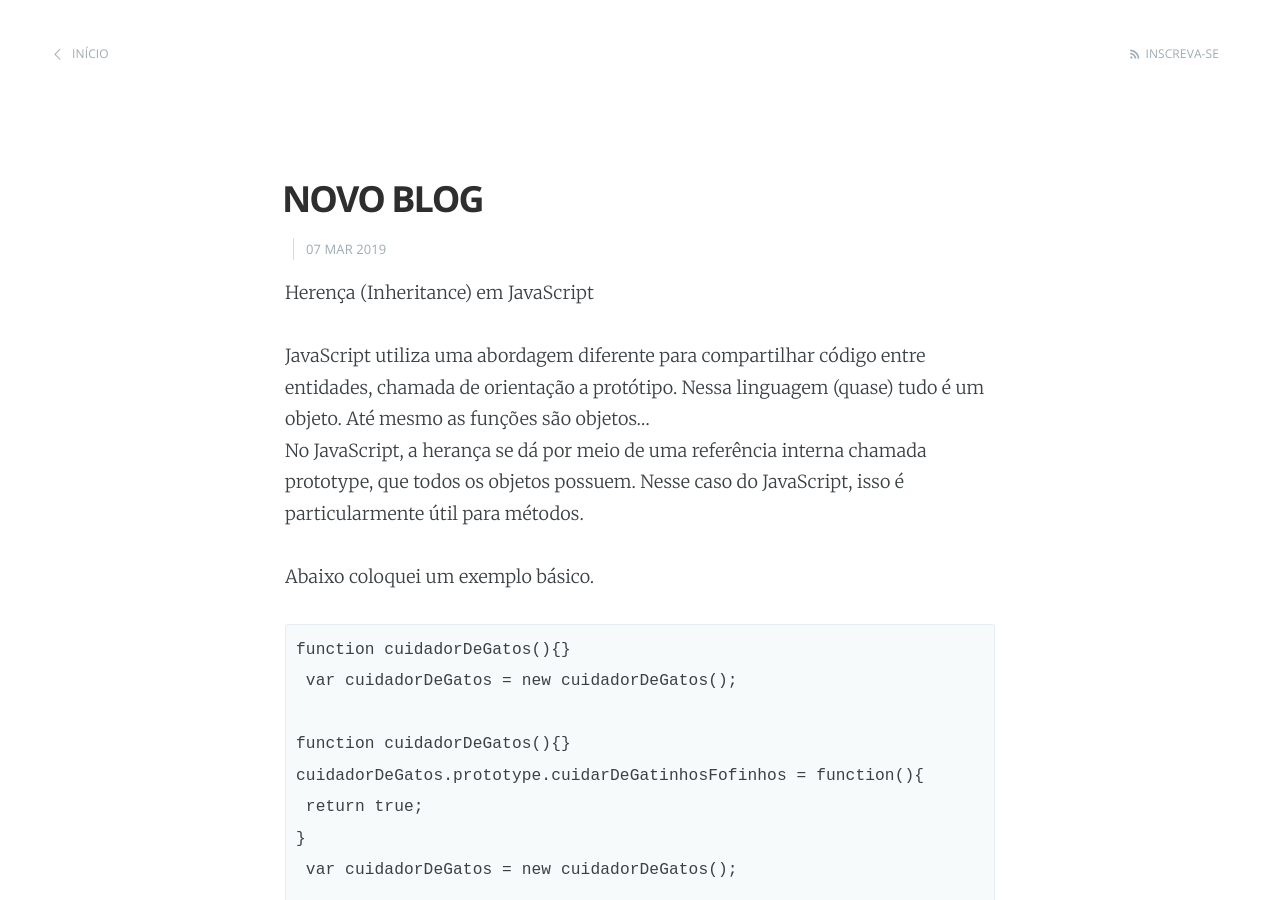
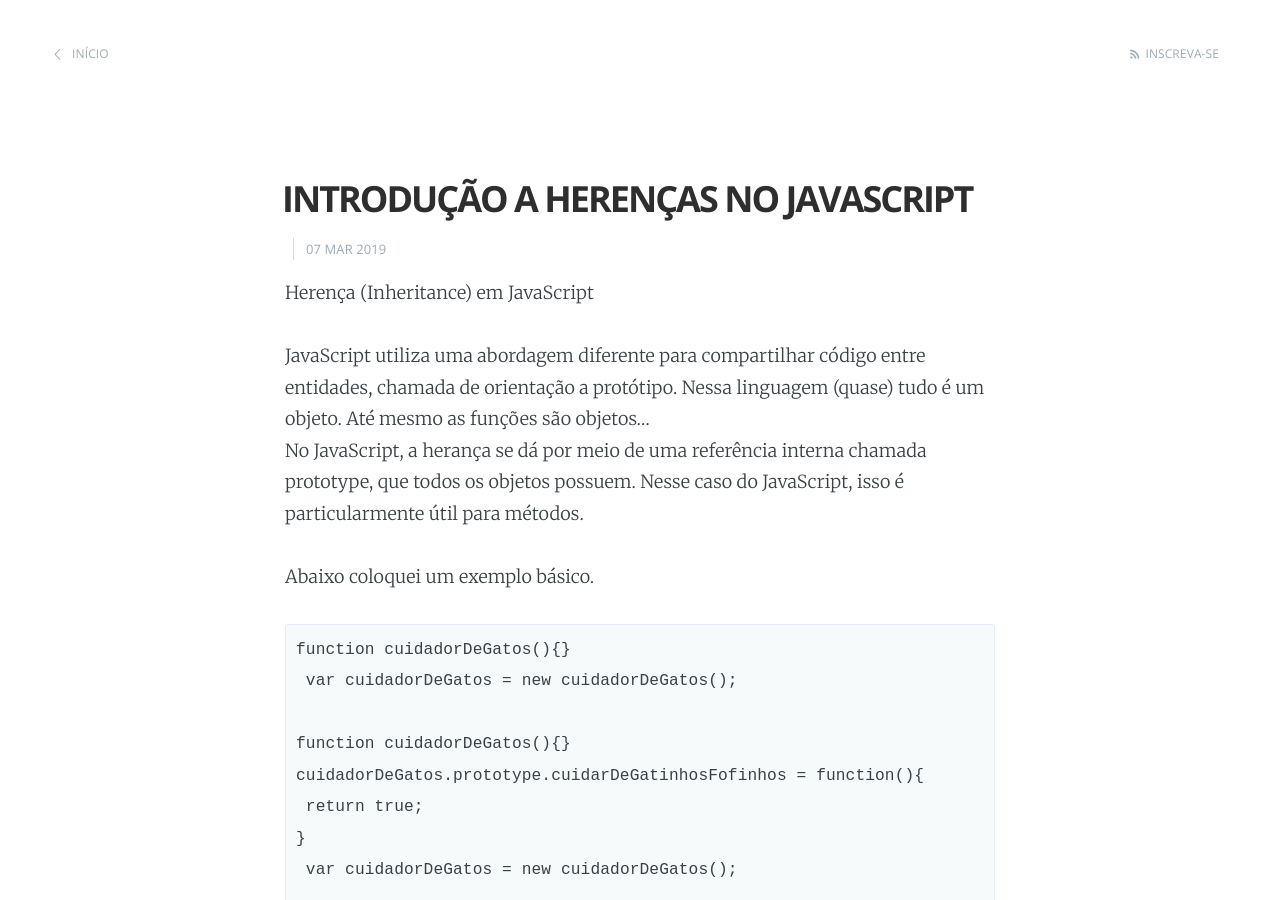
Before and after one commit to gkal19/blog, a Jekyll site: the page built from _posts/2019-03-07-inheritance.markdown, in a window 1280 px wide and 900 px high. Built offline with Jekyll 4.4.1, drawn with Linux system fonts in a browser that asks for light colours; nearby versions of some CDN libraries; comment, search, counter and statistics services are not loaded.

Commit message:
Update 2019-03-07-inheritance.markdown

```diff
--- a/_posts/2019-03-07-inheritance.markdown
+++ b/_posts/2019-03-07-inheritance.markdown
@@ -1,6 +1,6 @@
 ---
 layout: post
-title: NOVO BLOG
+title: INTRODUÇÃO A HERENÇAS NO JAVASCRIPT
 author: Gabriel Kalani
 ---
 
```
